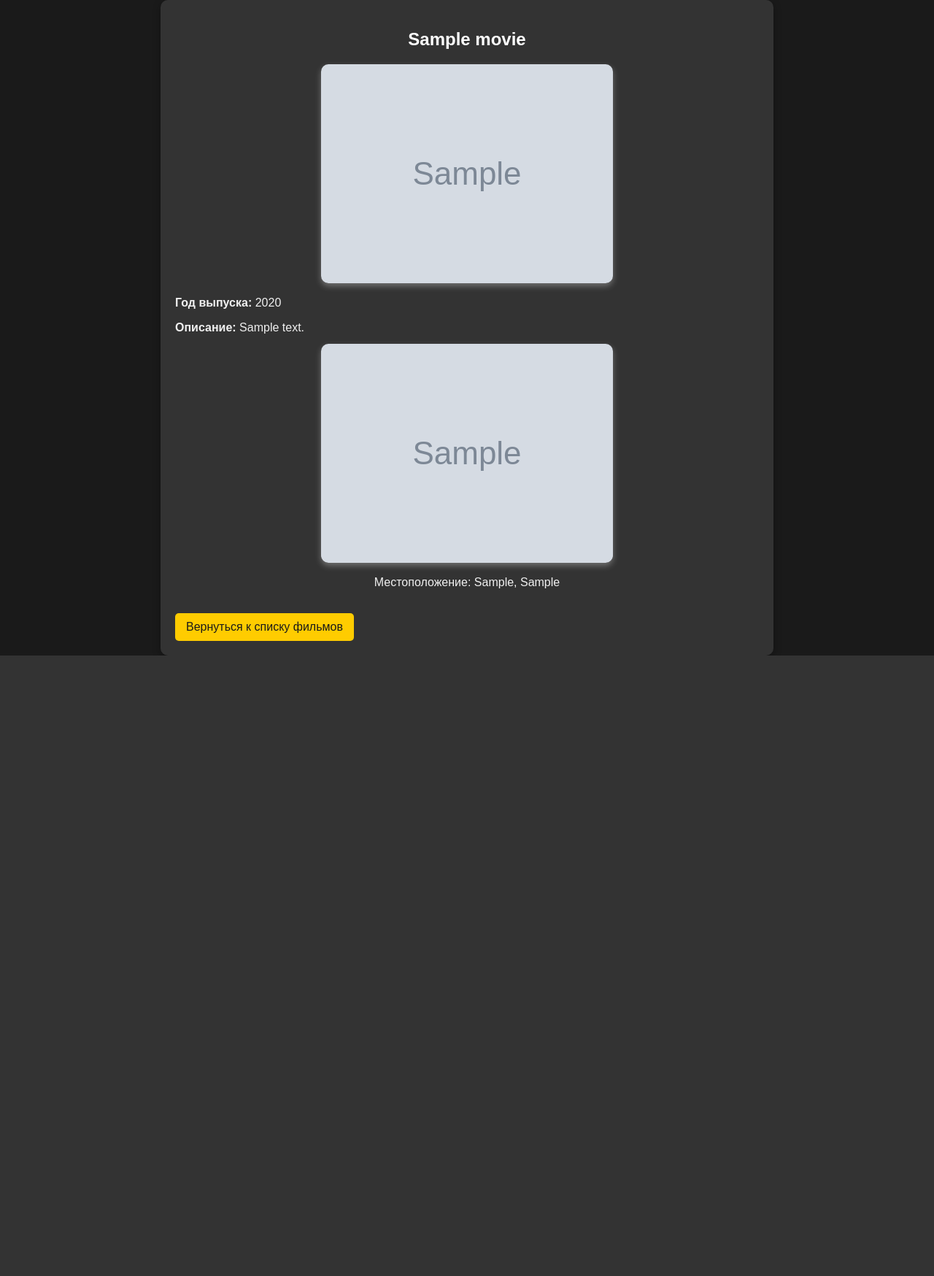
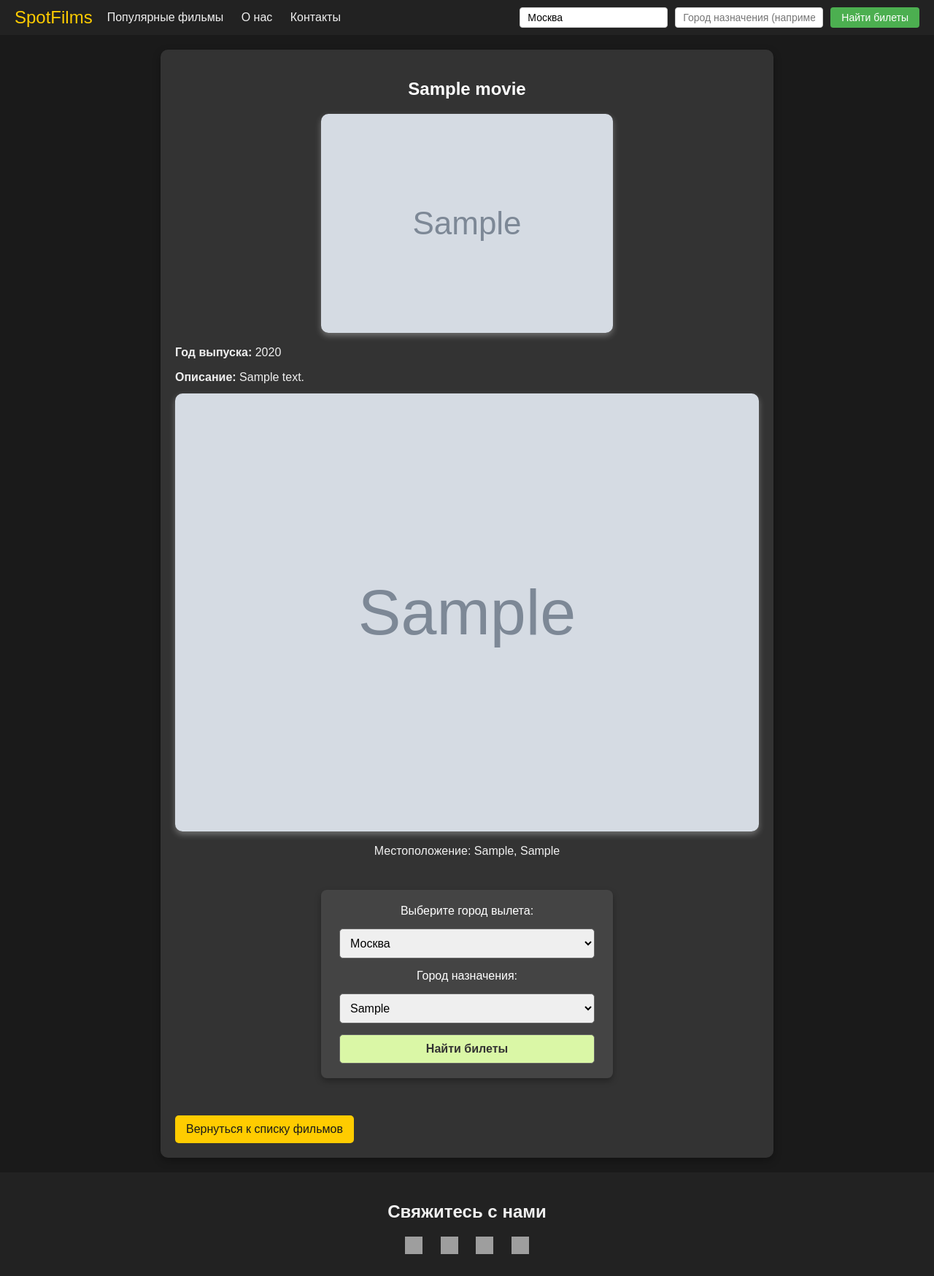
Before and after one commit to maksimyarotskiy/SpotFilms, a Django app: page /movies/1/ in a window 1280 px wide. Shown: the top 1748 px of the page at 73% size. Before the commit the page ends 898 px from the top, so only its background shows below. Run offline with Django 5.2, Linux system fonts and the light colour scheme; tables that the repository leaves empty hold one stand-in row (values such as "Sample post"); grey boxes marked "Sample" are stand-in pictures; grey boxes are pictures that could not be loaded.

Commit message:
Добавил поиск билетов из detail

```diff
--- a/films/services/aviasales.py
+++ b/films/services/aviasales.py
@@ -2,6 +2,37 @@ import requests
 from django.conf import settings
 
 AVIASALES_API_V3_URL = "https://api.travelpayouts.com/aviasales/v3/prices_for_dates"
+
+AVIASALES_API_IATA_URL = "https://autocomplete.travelpayouts.com/places2"
+
+def get_iata_code(city_name, locale="ru"):
+    """
+    Получение IATA-кода города по его названию.
+
+    :param city_name: Название города на русском.
+    :param locale: Локаль (по умолчанию 'ru').
+    :return: IATA-код города или None, если город не найден.
+    """
+    headers = {"Accept": "application/json"}
+    params = {
+        "term": city_name,
+        "locale": locale,
+        "types[]": "city",
+    }
+
+    try:
+        response = requests.get(AVIASALES_API_IATA_URL, headers=headers, params=params)
+        response.raise_for_status()
+        data = response.json()
+
+        if data:
+            # Возвращаем IATA-код первого найденного города
+            return data[0].get("code")
+    except requests.exceptions.RequestException as e:
+        print(f"Ошибка при запросе IATA: {e}")
+
+    return None
+
 
 def get_tickets(origin, destination, currency="rub", sorting="price", limit=30, page=1, one_way=True, direct=False):
     """
--- a/films/static/films/css/movie_detail.css
+++ b/films/static/films/css/movie_detail.css
@@ -79,3 +79,55 @@ body {
     font-size: 14px;
   }
 }
+
+/* Центрирование контейнера формы на странице */
+.center-container {
+  display: flex;
+  justify-content: center;
+  align-items: center;
+  min-height: 40vh; /* Высота экрана для центрирования */
+  background-color: #333; /* Темный фон для всей страницы */
+  margin: 0 25%;; /* Убираем отступы */
+}
+
+/* Стили для формы */
+#city-selection-form {
+  padding: 20px;
+  background-color: #444; /* Тёмный фон формы */
+  border-radius: 8px;
+  box-shadow: 0 4px 8px rgba(0, 0, 0, 0.3);
+  display: flex;
+  flex-direction: column;
+  align-items: center;  /* Центрируем все элементы формы по горизонтали */
+  gap: 15px;
+  max-width: 400px;
+  width: 100%; /* Форму можно растягивать до максимальной ширины */
+  color: #fff; /* Белый текст для формы */
+  text-align: center;  /* Центрируем текст в форме */
+}
+
+/* Стили для полей формы */
+#city-selection-form select,
+#city-selection-form button {
+  padding: 10px;
+  font-size: 16px;
+  border-radius: 5px;
+  border: 1px solid #666;
+  width: 100%; /* Чтобы поля растягивались на всю ширину формы */
+  max-width: 350px; /* Ограничение максимальной ширины */
+  box-sizing: border-box;
+}
+
+/* Стили для кнопки */
+#city-selection-form button {
+  background-color: #DAF7A6; /* Зеленая кнопка */
+  color: #333;
+  font-weight: bold;
+  cursor: pointer;
+  transition: background-color 0.3s;
+}
+
+/* Стили для кнопки при наведении */
+#city-selection-form button:hover {
+  background-color: #ff5733; /* Цвет при наведении */
+}
--- a/films/templates/films/base.html
+++ b/films/templates/films/base.html
@@ -28,19 +28,20 @@
       <!-- Форма выбора города вылета -->
       <form class="flight-form" method="get" action="{% url 'tickets-list' %}">
         <input
-          type="text"
-          name="origin"
-          placeholder="Город вылета (код, напр. MOW)"
-          value="{{ request.GET.origin|default:'MOW' }}"
+                type="text"
+                name="origin"
+                placeholder="Город вылета (например, Москва)"
+                value="{{ request.GET.origin|default:'Москва' }}"
         />
         <input
-          type="text"
-          name="destination"
-          placeholder="Город назначения (код, напр. NYC)"
-          value="{{ request.GET.destination|default:'' }}"
+                type="text"
+                name="destination"
+                placeholder="Город назначения (например, Дубай)"
+                value="{{ request.GET.destination|default:'' }}"
         />
         <button type="submit">Найти билеты</button>
       </form>
+
     </header>
 
     <!-- Основной контент -->
--- a/films/templates/films/movie_detail.html
+++ b/films/templates/films/movie_detail.html
@@ -1,16 +1,13 @@
+{% extends 'films/base.html' %}
 {% load static %}
-<!DOCTYPE html>
-<html lang="en">
-  <head>
-    <meta charset="UTF-8" />
-    <meta name="viewport" content="width=device-width, initial-scale=1.0" />
-    <title>{% block title %}Детальная информация{% endblock %}</title>
-    <link
-      rel="stylesheet"
-      type="text/css"
-      href="{% static 'films/css/movie_detail.css' %}"
-    />
-  </head>
+
+
+{% block title %}Детальная информация{% endblock %}
+
+{% block extra_styles %}
+<link rel="stylesheet" type="text/css" href="{% static 'films/css/movie_detail.css' %}">
+{% endblock %}
+
   <body>
     {% block content %}
     <section class="movie-detail">
@@ -50,6 +47,35 @@
         <p>Местоположение: Не указано</p>
         {% endif %}
 
+<div class="center-container">
+  <form id="city-selection-form" class="flight-form">
+    <label for="origin">Выберите город вылета:</label>
+    <select id="origin" name="origin">
+        <option value="Москва">Москва</option>
+        <option value="Санкт-Петербург">Санкт-Петербург</option>
+        <option value="Екатеринбург">Екатеринбург</option>
+        <option value="Новосибирск">Новосибирск</option>
+        <option value="Казань">Казань</option>
+        <option value="Краснодар">Краснодар</option>
+        <option value="Владивосток">Владивосток</option>
+        <option value="Уфа">Уфа</option>
+        <option value="Калининград">Калининград</option>
+        <option value="Самара">Самара</option>
+        <option value="Ростов-на-Дону">Ростов-на-Дону</option>
+        <option value="Воронеж">Воронеж</option>
+    </select>
+
+    <label for="destination">Город назначения:</label>
+    <select id="destination" name="destination">
+      <option value="{{ movie.location.city }}">{{ movie.location.city }}</option>
+    </select>
+
+    <button type="submit">Найти билеты</button>
+  </form>
+</div>
+
+
+
         <a href="{% url 'movie-list' %}" class="back-to-list"
           >Вернуться к списку фильмов</a
         >
--- a/films/templates/films/tickets_list.html
+++ b/films/templates/films/tickets_list.html
@@ -8,7 +8,7 @@
 {% endblock %}
 
 {% block content %}
-    <h2>Билеты из {{ origin }} в {{ destination }}</h2>
+<h2>Билеты из "{{ origin_name }}" в "{{ destination_name }}"</h2>
 
 {% if tickets %}
 <div class="tickets">
--- a/films/urls.py
+++ b/films/urls.py
@@ -1,3 +1,4 @@
+from django.shortcuts import redirect
 from django.urls import path
 
 from config import settings
@@ -6,6 +7,7 @@ from django.conf.urls.static import static
 
 urlpatterns = [
     #    path('', views.welcome, name='welcome'),
+    path('', lambda request: redirect('movie-list', permanent=True)),
     path('movies/', MovieList.as_view(), name='movie-list'),
     path('movies/<int:pk>/', MovieDetailView.as_view(), name='movie-detail'),
     path("tickets/", TicketsListView.as_view(), name="tickets-list"),
--- a/films/views.py
+++ b/films/views.py
@@ -4,7 +4,7 @@ from django.views.generic import ListView, TemplateView
 from django.views.generic import DetailView
 from .models import Movie
 from .models import *
-from films.services.aviasales import get_tickets
+from films.services.aviasales import get_tickets, get_iata_code
 
 
 # def welcome(request):
@@ -15,6 +15,7 @@ class MovieList(ListView):
     template_name = 'films/movies_list.html'
     context_object_name = 'movies'
     paginate_by = 10
+
 
 class MovieDetailView(DetailView):
     model = Movie
@@ -29,14 +30,22 @@ class TicketsListView(TemplateView):
         context = super().get_context_data(**kwargs)
 
         # Получение параметров из GET-запроса
-        origin = self.request.GET.get("origin", "MOW")  # Код вылета
-        destination = self.request.GET.get("destination", "DXB")  # Код назначения
+        origin_name = self.request.GET.get("origin", "Москва")
+        destination_name = self.request.GET.get("destination", "Дубай")
         currency = self.request.GET.get("currency", "rub")  # Валюта
         sorting = self.request.GET.get("sorting", "price")  # Сортировка
         limit = int(self.request.GET.get("limit", 30))  # Лимит
         page = int(self.request.GET.get("page", 1))  # Страница
         one_way = self.request.GET.get("one_way", "true").lower() == "true"  # Только в одну сторону
         direct = self.request.GET.get("direct", "false").lower() == "true"  # Только прямые рейсы
+
+        origin = get_iata_code(origin_name)
+        destination = get_iata_code(destination_name)
+
+        if not origin or not destination:
+            context["error"] = "Не удалось найти IATA-коды для указанных городов."
+            context["tickets"] = []
+            return context
 
         # Получение данных о билетах
         tickets = get_tickets(
@@ -55,6 +64,8 @@ class TicketsListView(TemplateView):
             "tickets": tickets,
             "origin": origin,
             "destination": destination,
+            "origin_name": origin_name,
+            "destination_name": destination_name,
             "currency": currency,
             "sorting": sorting,
             "limit": limit,
```
Also changed, not shown: films/templates/films/movies_list.html (+5 -6 lines). Lines whose indentation alone changed are shown as unchanged.
